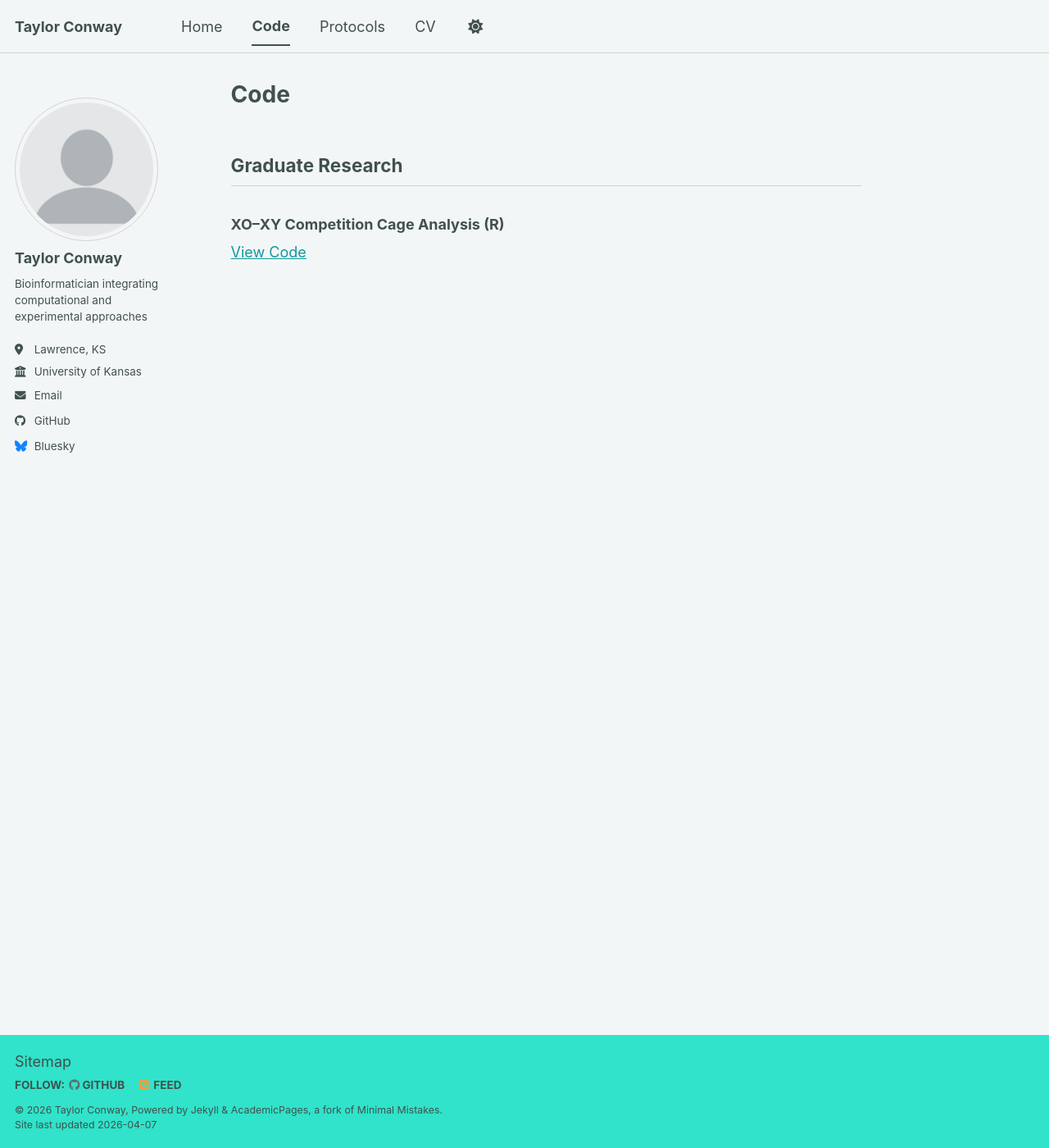
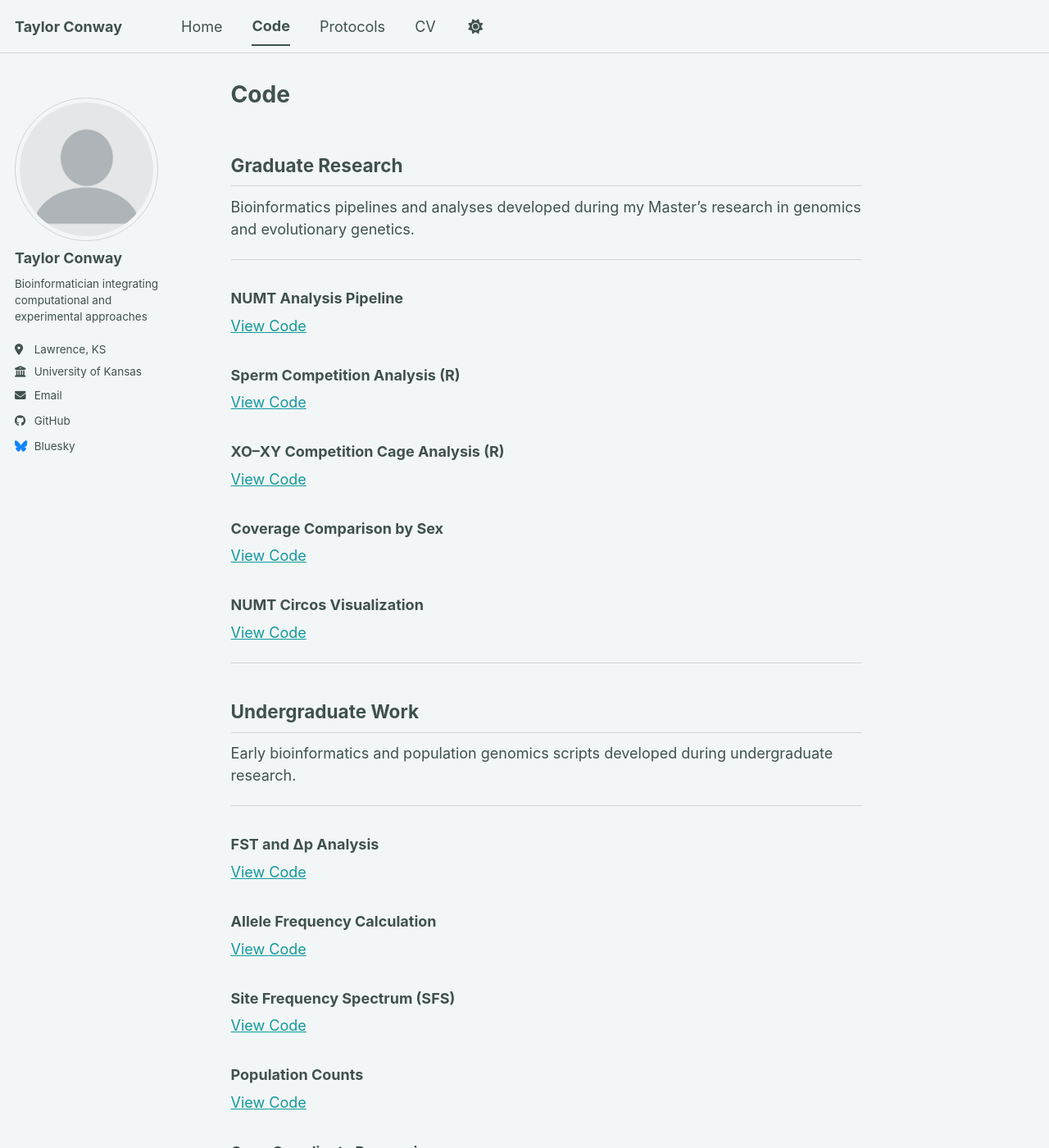
Before and after one commit to ShesCodingOverHere/TaylorConway.github.io, a Jekyll site: the page built from _pages/code.md, in a window 1280 px wide and 1400 px high. Shown: the whole window at 82% size. Built offline with Jekyll 4.4.1, drawn with Linux system fonts in a browser that asks for light colours; a script bundle is joined from its source files by our own code; library files that are not in the unit come from our copies; some of the changed text lies outside the part shown.

Commit message:
Update code.md

```diff
--- a/_pages/code.md
+++ b/_pages/code.md
@@ -7,5 +7,53 @@ author_profile: true
 
 ## Graduate Research
 
+Bioinformatics pipelines and analyses developed during my Master's research in genomics and evolutionary genetics.
+
+---
+
+### NUMT Analysis Pipeline
+[View Code](/TaylorConway.github.io/code/numt_pipeline/)
+
+### Sperm Competition Analysis (R)
+[View Code](/TaylorConway.github.io/code/spermcompetition_analysis_R/)
+
 ### XO–XY Competition Cage Analysis (R)
 [View Code](/TaylorConway.github.io/code/XOXY_comp_cages_R/)
+
+### Coverage Comparison by Sex
+[View Code](/TaylorConway.github.io/code/coverage_sex_comparison/)
+
+### NUMT Circos Visualization
+[View Code](/TaylorConway.github.io/code/numt_circos/)
+
+---
+
+## Undergraduate Work
+
+Early bioinformatics and population genomics scripts developed during undergraduate research.
+
+---
+
+### FST and Δp Analysis
+[View Code](/TaylorConway.github.io/code/FST_deltaP/)
+
+### Allele Frequency Calculation
+[View Code](/TaylorConway.github.io/code/allele_freqs/)
+
+### Site Frequency Spectrum (SFS)
+[View Code](/TaylorConway.github.io/code/sfs/)
+
+### Population Counts
+[View Code](/TaylorConway.github.io/code/population_counts/)
+
+### Gene Coordinate Processing
+[View Code](/TaylorConway.github.io/code/genes/)
+
+### Haplotype Combination
+[View Code](/TaylorConway.github.io/code/combining_haplotypes/)
+
+### Mutation Depth Analysis
+[View Code](/TaylorConway.github.io/code/mutation_depth/)
+
+### Tandem Duplication Clustering
+[View Code](/TaylorConway.github.io/code/tandem_dup_clustering/)
```
